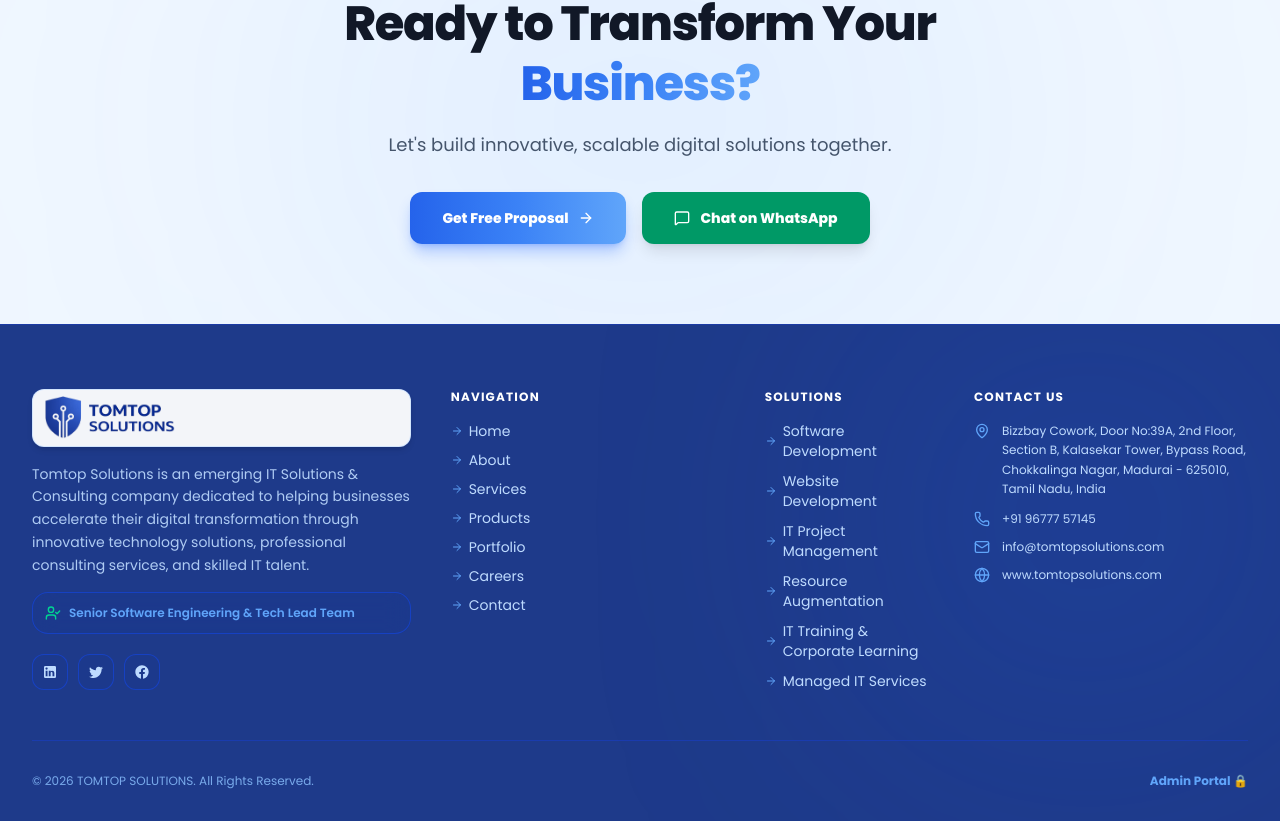
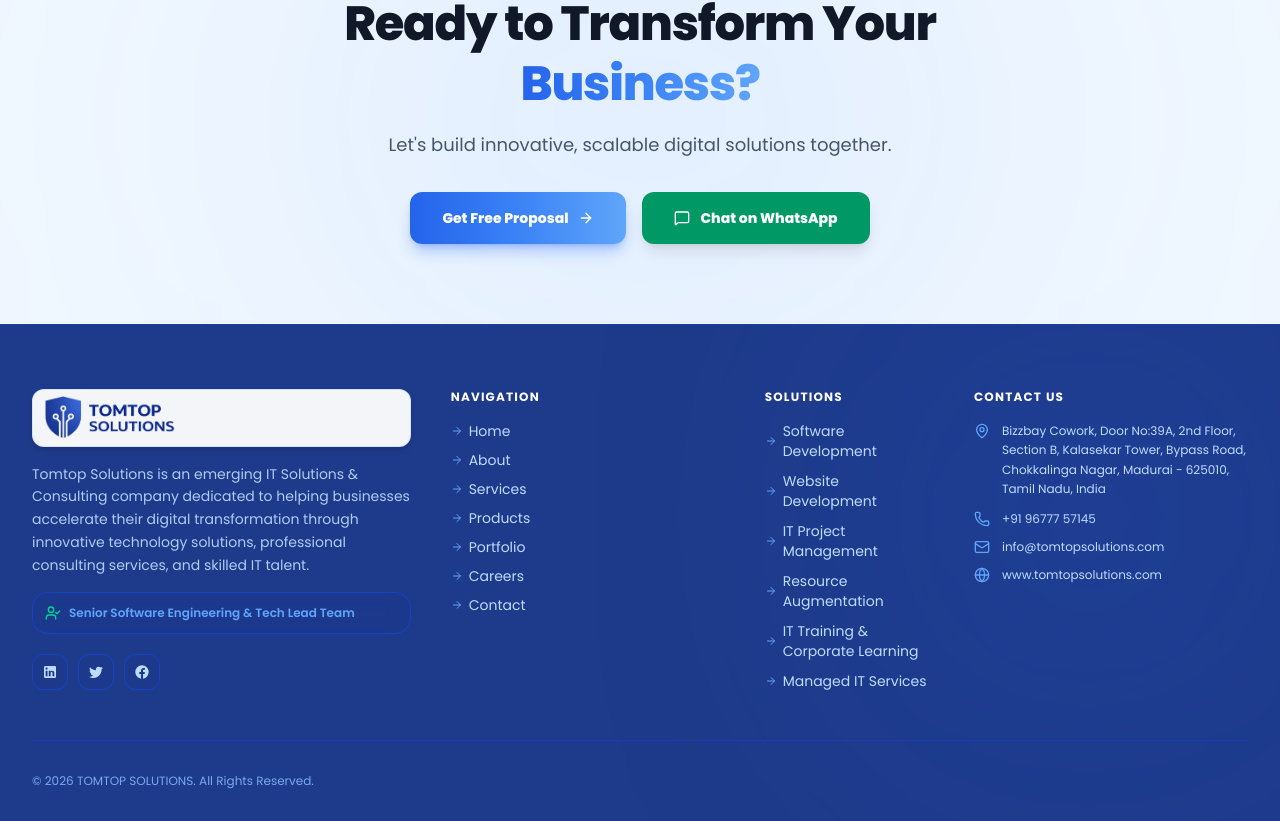
Before and after one commit to sivapragadheeswarii/tomtop, a React (Vite) app: page / in a window 1280 px wide. Shown: the part 2991-3812 px from the top of the page. Built offline with nearby package versions, Linux system fonts and the light colour scheme.

Commit message:
fix: remove Admin Portal link from footer

```diff
--- a/src/components/Footer.jsx
+++ b/src/components/Footer.jsx
@@ -183,9 +183,6 @@ export default function Footer() {
         {/* Copyright Bar */}
         <div className="pt-4 sm:pt-8 flex flex-col sm:flex-row items-center justify-between text-[11px] sm:text-xs text-blue-300/80 gap-2 sm:gap-4 text-center sm:text-left">
           <p>© {currentYear} {companyInfo.name}. All Rights Reserved.</p>
-          <div className="flex items-center justify-center space-x-4">
-            <Link to="/admin/login" className="hover:text-amber-300 font-bold text-[#60A5FA] transition-colors">Admin Portal 🔒</Link>
-          </div>
         </div>
       </div>
     </footer>
```
